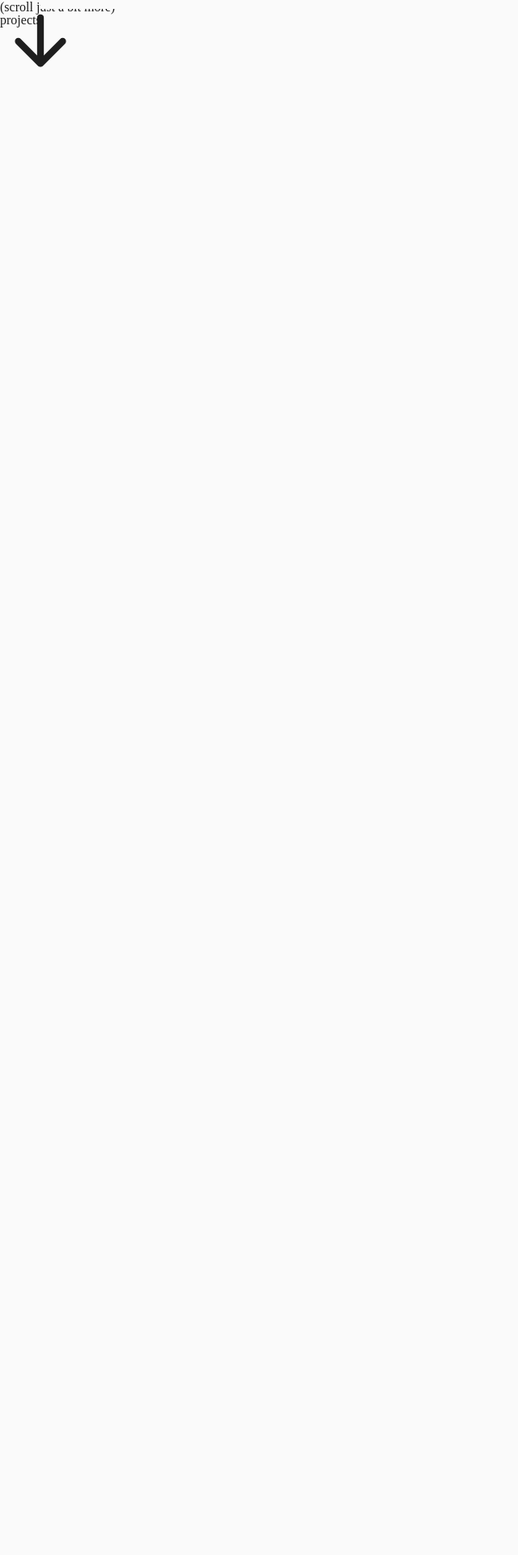
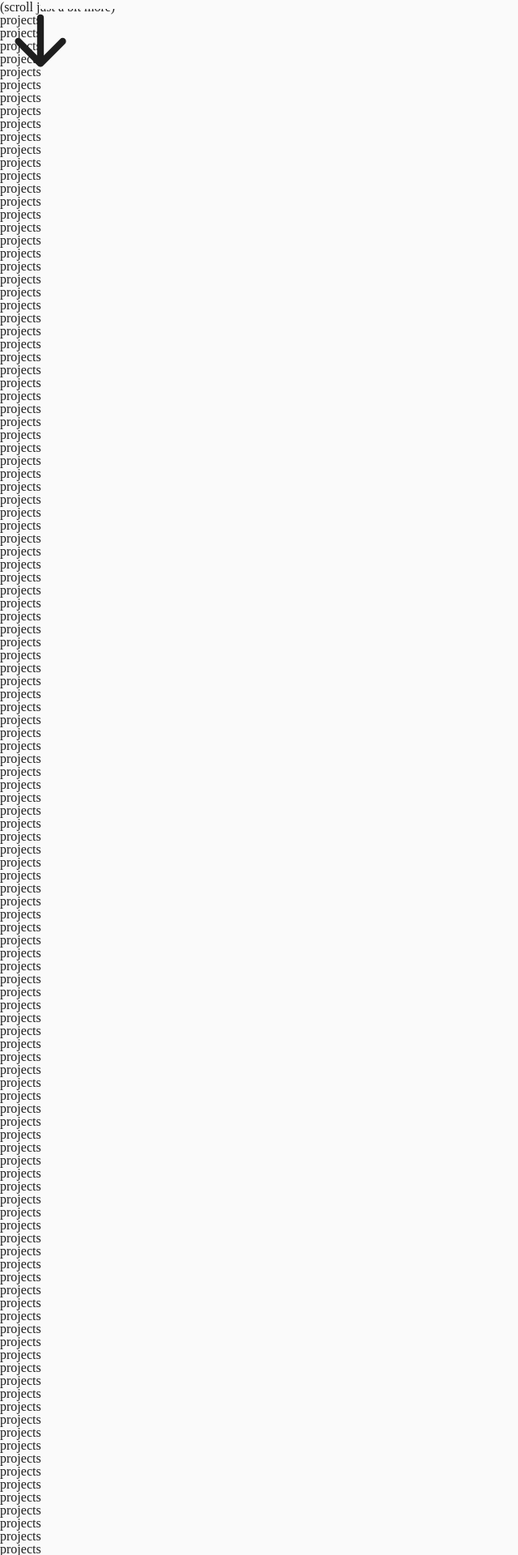
Before and after one commit to omarcosvbn/portfolio, a React (Create React App) app: page / in a window 1280 px wide. Shown: the part 791-2711 px from the top of the page at 81% size, without its empty margins (0-640 px from the left). Before the commit the page ends 892 px from the top, so only its background shows below. Built offline with nearby package versions, Linux system fonts and the light colour scheme; the HTML template or start-up script is replaced by a standard one.

Commit message:
framer-motion

```diff
--- a/src/pages/Homepage/index.tsx
+++ b/src/pages/Homepage/index.tsx
@@ -1,26 +1,156 @@
 import Theme from "../../components/Theme";
 import style from "./Homepage.module.scss";
 import Typewriter from "typewriter-effect";
+import { motion } from "framer-motion";
 
 export default function Homepage() {
   return (
     <>
       <Theme />
-      <div>
+
       <div className={style.type}>
+        <motion.div
+          initial={{ opacity: 0 }}
+          whileInView={{ opacity: 1 }}
+          transition={{ type: "spring" }}
+        />
         <Typewriter
           onInit={(typewriter) => {
-              typewriter
-                .typeString("Marcos")
-                .start();
+            typewriter.typeString("Marcos").start();
           }}
         />
       </div>
-        <img src="/assets/arrow.svg" alt="" width="100px" className={style.arrow}/>
+
+      <img
+        src="/assets/arrow.svg"
+        alt=""
+        width="100px"
+        className={style.arrow}
+      />
       <p>(scroll just a bit more)</p>
-      </div>
       <div>
         <h2>projects</h2>
+        <h2>projects</h2>
+        <h2>projects</h2>
+        <h2>projects</h2>
+        <h2>projects</h2>
+        <h2>projects</h2>
+        <h2>projects</h2>
+        <h2>projects</h2>
+        <h2>projects</h2>
+        <h2>projects</h2>
+        <h2>projects</h2>
+        <h2>projects</h2>
+        <h2>projects</h2>
+        <h2>projects</h2>
+        <h2>projects</h2>
+        <h2>projects</h2>
+        <h2>projects</h2>
+        <h2>projects</h2>
+        <h2>projects</h2>
+        <h2>projects</h2>
+        <h2>projects</h2>
+        <h2>projects</h2>
+        <h2>projects</h2>
+        <h2>projects</h2>
+        <h2>projects</h2>
+        <h2>projects</h2>
+        <h2>projects</h2>
+        <h2>projects</h2>
+        <h2>projects</h2>
+        <h2>projects</h2>
+        <h2>projects</h2>
+        <h2>projects</h2>
+        <h2>projects</h2>
+        <h2>projects</h2>
+        <h2>projects</h2>
+        <h2>projects</h2>
+        <h2>projects</h2>
+        <h2>projects</h2>
+        <h2>projects</h2>
+        <h2>projects</h2>
+        <h2>projects</h2>
+        <h2>projects</h2>
+        <h2>projects</h2>
+        <h2>projects</h2>
+        <h2>projects</h2>
+        <h2>projects</h2>
+        <h2>projects</h2>
+        <h2>projects</h2>
+        <h2>projects</h2>
+        <h2>projects</h2>
+        <h2>projects</h2>
+        <h2>projects</h2>
+        <h2>projects</h2>
+        <h2>projects</h2>
+        <h2>projects</h2>
+        <h2>projects</h2>
+        <h2>projects</h2>
+        <h2>projects</h2>
+        <h2>projects</h2>
+        <h2>projects</h2>
+        <h2>projects</h2>
+        <h2>projects</h2>
+        <h2>projects</h2>
+        <h2>projects</h2>
+        <h2>projects</h2>
+        <h2>projects</h2>
+        <h2>projects</h2>
+        <h2>projects</h2>
+        <h2>projects</h2>
+        <h2>projects</h2>
+        <h2>projects</h2>
+        <h2>projects</h2>
+        <h2>projects</h2>
+        <h2>projects</h2>
+        <h2>projects</h2>
+        <h2>projects</h2>
+        <h2>projects</h2>
+        <h2>projects</h2>
+        <h2>projects</h2>
+        <h2>projects</h2>
+        <h2>projects</h2>
+        <h2>projects</h2>
+        <h2>projects</h2>
+        <h2>projects</h2>
+        <h2>projects</h2>
+        <h2>projects</h2>
+        <h2>projects</h2>
+        <h2>projects</h2>
+        <h2>projects</h2>
+        <h2>projects</h2>
+        <h2>projects</h2>
+        <h2>projects</h2>
+        <h2>projects</h2>
+        <h2>projects</h2>
+        <h2>projects</h2>
+        <h2>projects</h2>
+        <h2>projects</h2>
+        <h2>projects</h2>
+        <h2>projects</h2>
+        <h2>projects</h2>
+        <h2>projects</h2>
+        <h2>projects</h2>
+        <h2>projects</h2>
+        <h2>projects</h2>
+        <h2>projects</h2>
+        <h2>projects</h2>
+        <h2>projects</h2>
+        <h2>projects</h2>
+        <h2>projects</h2>
+        <h2>projects</h2>
+        <h2>projects</h2>
+        <h2>projects</h2>
+        <h2>projects</h2>
+        <h2>projects</h2>
+        <h2>projects</h2>
+        <h2>projects</h2>
+        <h2>projects</h2>
+        <h2>projects</h2>
+        <h2>projects</h2>
+        <h2>projects</h2>
+        <h2>projects</h2>
+
       </div>
     </>
   );
```
Also changed, not shown: package.json (+5 -4 lines), 1 other file (tests, documents, lock files or other folders). Lines whose indentation alone changed are shown as unchanged.
